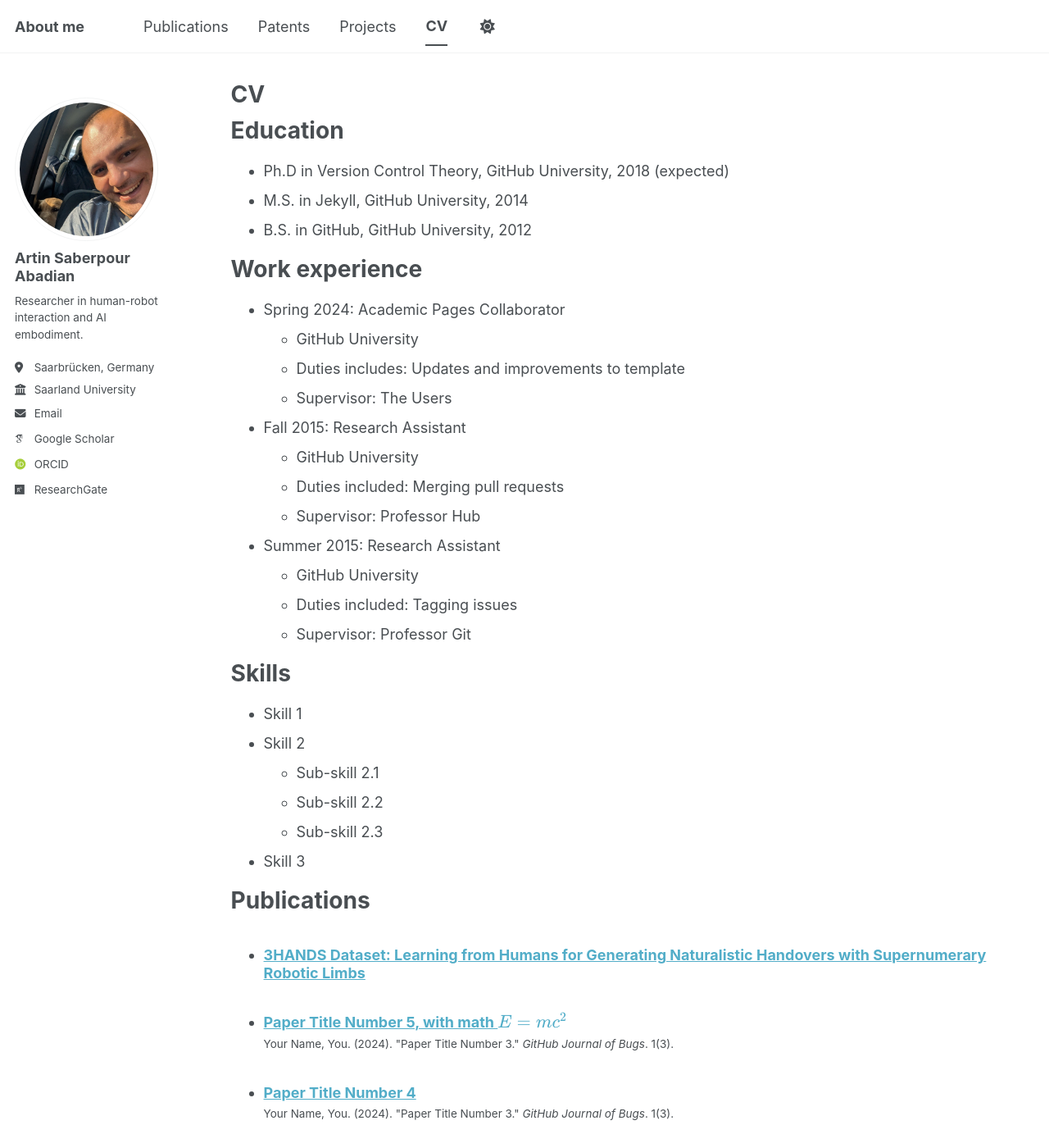
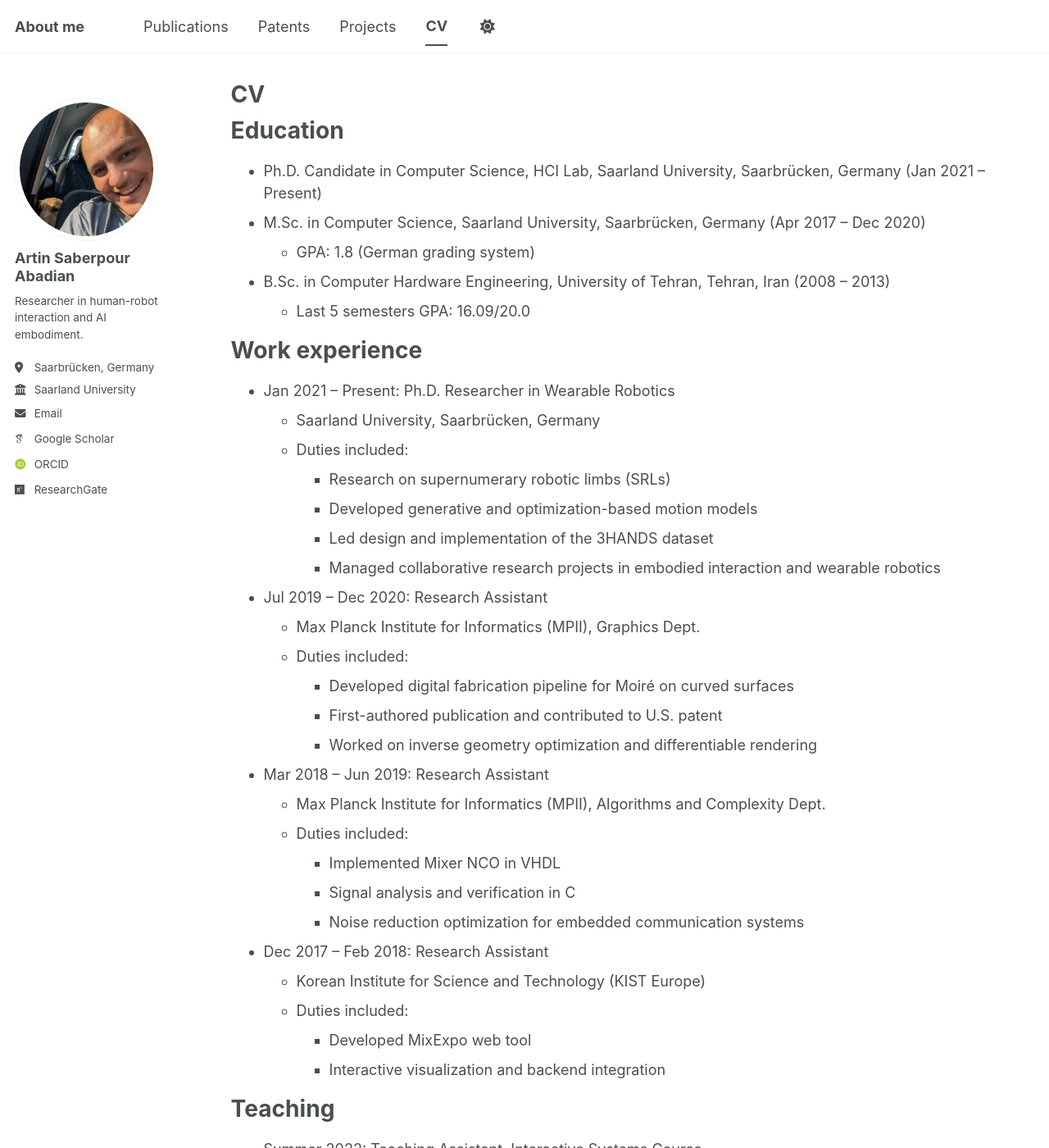
Before and after one commit to artin-saberpour/artin-saberpour.github.io, a Jekyll site: the page built from _pages/cv.md, in a window 1280 px wide and 1400 px high. Shown: the whole window at 82% size. Built offline with Jekyll 4.4.1, drawn with Linux system fonts in a browser that asks for light colours; some web fonts are replaced; a script bundle is joined from its source files by our own code; library files that are not in the unit come from our copies; some of the changed text lies outside the part shown.

Commit message:
Update cv.md

```diff
--- a/_pages/cv.md
+++ b/_pages/cv.md
@@ -11,54 +11,119 @@
 
 Education
 ======
-* Ph.D in Version Control Theory, GitHub University, 2018 (expected)
-* M.S. in Jekyll, GitHub University, 2014
-* B.S. in GitHub, GitHub University, 2012
+* Ph.D. Candidate in Computer Science, HCI Lab, Saarland University, Saarbrücken, Germany (Jan 2021 – Present)
+* M.Sc. in Computer Science, Saarland University, Saarbrücken, Germany (Apr 2017 – Dec 2020)
+  * GPA: 1.8 (German grading system)
+* B.Sc. in Computer Hardware Engineering, University of Tehran, Tehran, Iran (2008 – 2013)
+  * Last 5 semesters GPA: 16.09/20.0
 
 Work experience
 ======
-* Spring 2024: Academic Pages Collaborator
-  * GitHub University
-  * Duties includes: Updates and improvements to template
-  * Supervisor: The Users
+* Jan 2021 – Present: Ph.D. Researcher in Wearable Robotics
+  * Saarland University, Saarbrücken, Germany
+  * Duties included:
+    * Research on supernumerary robotic limbs (SRLs)
+    * Developed generative and optimization-based motion models
+    * Led design and implementation of the 3HANDS dataset
+    * Managed collaborative research projects in embodied interaction and wearable robotics
 
-* Fall 2015: Research Assistant
-  * GitHub University
-  * Duties included: Merging pull requests
-  * Supervisor: Professor Hub
+* Jul 2019 – Dec 2020: Research Assistant
+  * Max Planck Institute for Informatics (MPII), Graphics Dept.
+  * Duties included:
+    * Developed digital fabrication pipeline for Moiré on curved surfaces
+    * First-authored publication and contributed to U.S. patent
+    * Worked on inverse geometry optimization and differentiable rendering
 
-* Summer 2015: Research Assistant
-  * GitHub University
-  * Duties included: Tagging issues
-  * Supervisor: Professor Git
+* Mar 2018 – Jun 2019: Research Assistant
+  * Max Planck Institute for Informatics (MPII), Algorithms and Complexity Dept.
+  * Duties included:
+    * Implemented Mixer NCO in VHDL
+    * Signal analysis and verification in C
+    * Noise reduction optimization for embedded communication systems
+
+* Dec 2017 – Feb 2018: Research Assistant
+  * Korean Institute for Science and Technology (KIST Europe)
+  * Duties included:
+    * Developed MixExpo web tool
+    * Interactive visualization and backend integration
+
+Teaching
+======
+* Summer 2022: Teaching Assistant, Interactive Systems Course
+  * Saarland University
+  * Duties included:
+    * Led discussion and lab sessions
+    * Designed assignments and exams
+    * Supervised student projects
+    * Managed course webpage and documentation
+
+* Summer 2023: Seminar Organizer, Wearable Robotics
+  * Saarland University
+  * Duties included:
+    * Organized graduate-level seminar
+    * Curated readings and led discussions
+    * Supervised group research projects
+
+* Summer 2023: Seminar Co-Organizer, Engineering of Interactive Systems with Generative AI
+  * Saarland University
+  * Duties included:
+    * Co-designed seminar content
+    * Mentored student teams
+    * Created and graded assignments
 
 Skills
 ======
-* Skill 1
-* Skill 2
-  * Sub-skill 2.1
-  * Sub-skill 2.2
-  * Sub-skill 2.3
-* Skill 3
+* Embodied AI & Generative Modeling
+  * CVAE, diffusion models, transformers
+  * Human–robot handover synthesis
+  * Intent prediction
+  * Representation learning
+
+* Robotics & Control
+  * Kinematic and dynamic modeling
+  * Trajectory optimization
+  * Real-time control
+  * Human-robot collaboration
+
+* Simulation & Graphics
+  * MuJoCo
+  * Unity
+  * Blender
+  * Differentiable rendering
+
+* Programming
+  * Python
+  * C/C++
+  * C#
+  * MATLAB
+  * R
+  * Verilog
+  * VHDL
+
+* ML Frameworks & Tooling
+  * PyTorch
+  * TensorFlow
+  * CUDA
+  * Git
 
 Publications
 ======
-  <ul>{% for post in site.publications reversed %}
-    {% include archive-single-cv.html %}
-  {% endfor %}</ul>
-
-Talks
-======
-  <ul>{% for post in site.talks reversed %}
-    {% include archive-single-talk-cv.html  %}
-  {% endfor %}</ul>
-
-Teaching
-======
-  <ul>{% for post in site.teaching reversed %}
-    {% include archive-single-cv.html %}
-  {% endfor %}</ul>
+* Context-Aware Adaptive Handovers with Supernumerary Robotic Limbs using VLMs (Under submission, IEEE RA-L)
+* GestureCoach: Rehearsing for Engaging Talks with LLM Driven Gesture Recommendations (UIST 2025)
+* 3HANDS Dataset: Learning from Humans for Generating Naturalistic Handovers with Supernumerary Robotic Limbs (CHI 2025)
+* WRLKit: Computational Design of Personalized Wearable Robotic Limbs (UIST 2023)
+* I Need a Third Arm! Eliciting Body-based Interactions with a Wearable Robotic Arm (CHI 2023)
+* Fabrication of Moiré on Curved Surfaces (Optics Express, 2020)
 
 Service and leadership
 ======
-* Currently signed in to 43 different slack teams
+* Peer Reviewer, IEEE Transactions on Automation Science and Engineering (2025)
+* Peer Reviewer, MobileHCI (2025)
+* Peer Reviewer, Learning for Dynamics and Control (2025)
+* Peer Reviewer, Augmented Humans Conference (2025)
+
+Supervision
+======
+* Supervised Master's and Bachelor's theses
+* Mentored visiting interns
+* Guided student research projects in HRI and wearable robotics
```
